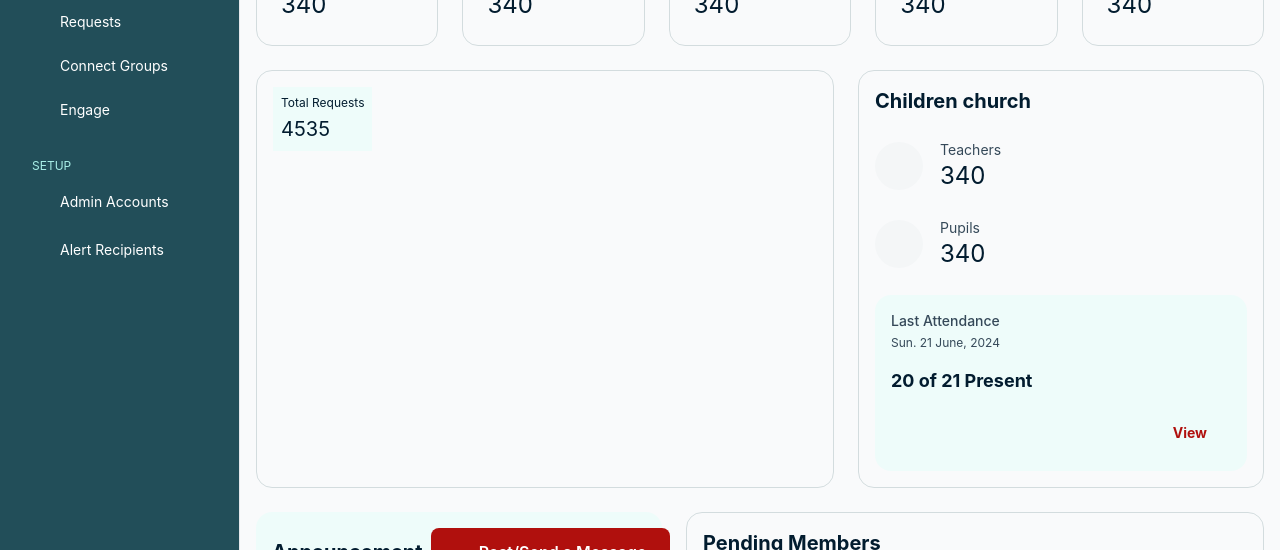
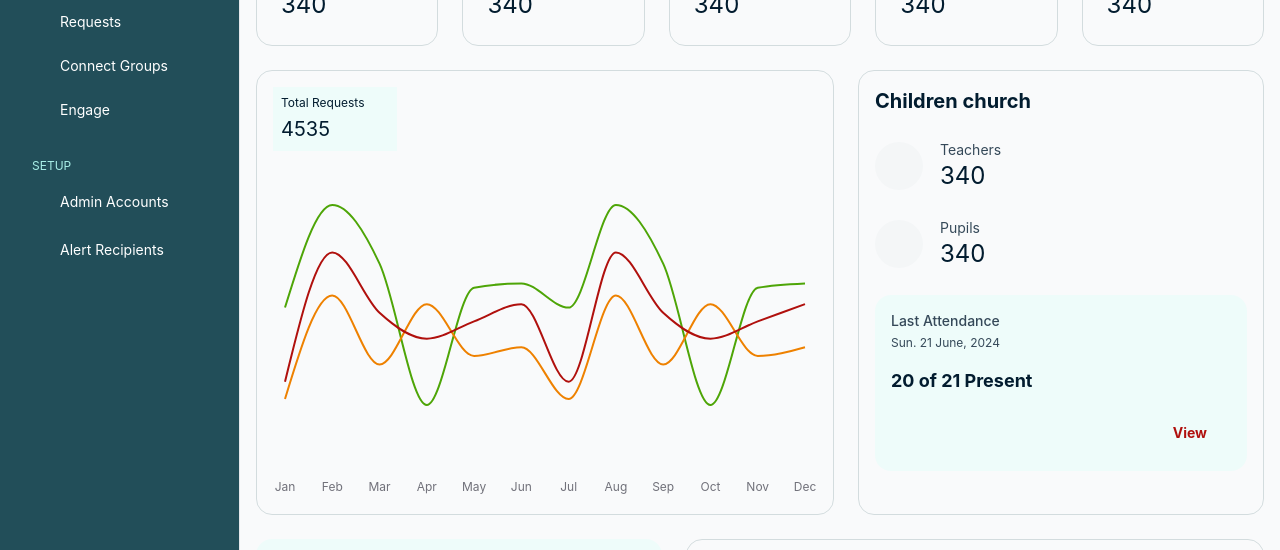
Before and after one commit to egdiala/christ-villa, a React (Vite) app: page / in a window 1280 px wide. Shown: the part 250-800 px from the top of the page. Built offline with nearby package versions, Linux system fonts and the light colour scheme; some icons are missing.

Commit message:
feat: dashboard graph conversion

```diff
--- a/src/components/pages/dashboard/AnnouncementCard.tsx
+++ b/src/components/pages/dashboard/AnnouncementCard.tsx
@@ -9,7 +9,7 @@ export const DashboardAnnouncementCard = () => {
   ];
 
   return (
-    <div className="bg-light-blue-4 rounded-2xl p-4 grid gap-y-6 h-full place-content-start relative">
+    <div className="bg-light-blue-4 rounded-2xl p-4 grid gap-y-6 h-full content-start relative">
       <div className="flex flex-col gap-2 md:flex-row md:justify-between md:items-center">
         <h2 className="font-bold text-xl text-text-primary">Announcement</h2>
         <Button theme="primary">
--- a/src/components/pages/dashboard/ChildrenChurchCard.tsx
+++ b/src/components/pages/dashboard/ChildrenChurchCard.tsx
@@ -12,7 +12,7 @@ export const DashboardChildrenChurchCard = () => {
   const [openAttendanceModal, setOpenAttendanceModal] = useState(false);
 
   return (
-    <div className="border border-blue-4 p-4 rounded-2xl grid gap-y-[25.33px]">
+    <div className="border border-blue-4 p-4 rounded-2xl grid gap-y-[25.33px] content-start h-full">
       <h3 className="font-bold text-xl text-text-primary">Children church</h3>
 
       <div className="flex flex-col gap-y-[25.33px]">
--- a/src/components/pages/dashboard/Graph.tsx
+++ b/src/components/pages/dashboard/Graph.tsx
@@ -1,14 +1,98 @@
+import { CartesianGrid, Line, LineChart, XAxis } from "recharts";
+import {
+  ChartConfig,
+  ChartContainer,
+  ChartTooltip,
+  ChartTooltipContent,
+} from "@/components/ui/chart";
 interface DashboardGraphProps {
   totalRequests: number;
 }
+
+const chartData = [
+  { month: "January", completed: 186, pending: 80, rejected: 100 },
+  { month: "February", completed: 305, pending: 200, rejected: 250 },
+  { month: "March", completed: 237, pending: 120, rejected: 180 },
+  { month: "April", completed: 73, pending: 190, rejected: 150 },
+  { month: "May", completed: 209, pending: 130, rejected: 170 },
+  { month: "June", completed: 214, pending: 140, rejected: 190 },
+  { month: "July", completed: 186, pending: 80, rejected: 100 },
+  { month: "August", completed: 305, pending: 200, rejected: 250 },
+  { month: "September", completed: 237, pending: 120, rejected: 180 },
+  { month: "October", completed: 73, pending: 190, rejected: 150 },
+  { month: "November", completed: 209, pending: 130, rejected: 170 },
+  { month: "December", completed: 214, pending: 140, rejected: 190 },
+];
+
+const chartConfig = {
+  completed: {
+    label: "Completed",
+    color: "#4EA507",
+  },
+  pending: {
+    label: "Pending",
+    color: "#EE8100",
+  },
+  rejected: {
+    label: "Rejected",
+    color: "#B0100D",
+  },
+} satisfies ChartConfig;
+
 export const DashboardGraph = ({ totalRequests }: DashboardGraphProps) => {
   return (
-    <div className="border border-blue-4 grid gap-y-[41px] rounded-2xl p-4 h-full place-content-start">
+    <div className="border border-blue-4 grid gap-y-[41px] rounded-2xl p-4 h-full content-start">
       <div className="max-w-[124px] grid gap-y-1 bg-light-blue-4 p-2">
         <p className="capitalize text-xs text-text-primary">Total Requests</p>
         <h2 className="text-xl text-text-primary">{totalRequests}</h2>
       </div>
-      <div></div>
+      <div className="grid w-full h-full">
+        <ChartContainer config={chartConfig}>
+          <LineChart
+            accessibilityLayer
+            data={chartData}
+            margin={{
+              left: 12,
+              right: 12,
+            }}
+          >
+            <CartesianGrid vertical={false} stroke="transparent" />
+            <XAxis
+              dataKey="month"
+              tickLine={false}
+              axisLine={false}
+              tickMargin={8}
+              tickFormatter={(value) => value.slice(0, 3)}
+            />
+            <ChartTooltip
+              cursor={false}
+              wrapperStyle={{ backgroundColor: "bg-text-primary" }}
+              content={<ChartTooltipContent />}
+            />
+            <Line
+              dataKey="completed"
+              type="monotone"
+              stroke="#4EA507"
+              strokeWidth={2}
+              dot={false}
+            />
+            <Line
+              dataKey="pending"
+              type="monotone"
+              stroke="#EE8100"
+              strokeWidth={2}
+              dot={false}
+            />
+            <Line
+              dataKey="rejected"
+              type="monotone"
+              stroke="#B0100D"
+              strokeWidth={2}
+              dot={false}
+            />
+          </LineChart>
+        </ChartContainer>
+      </div>
     </div>
   );
 };
```
Also changed, not shown: src/components/ui/chart.tsx (+85 -81 lines).
